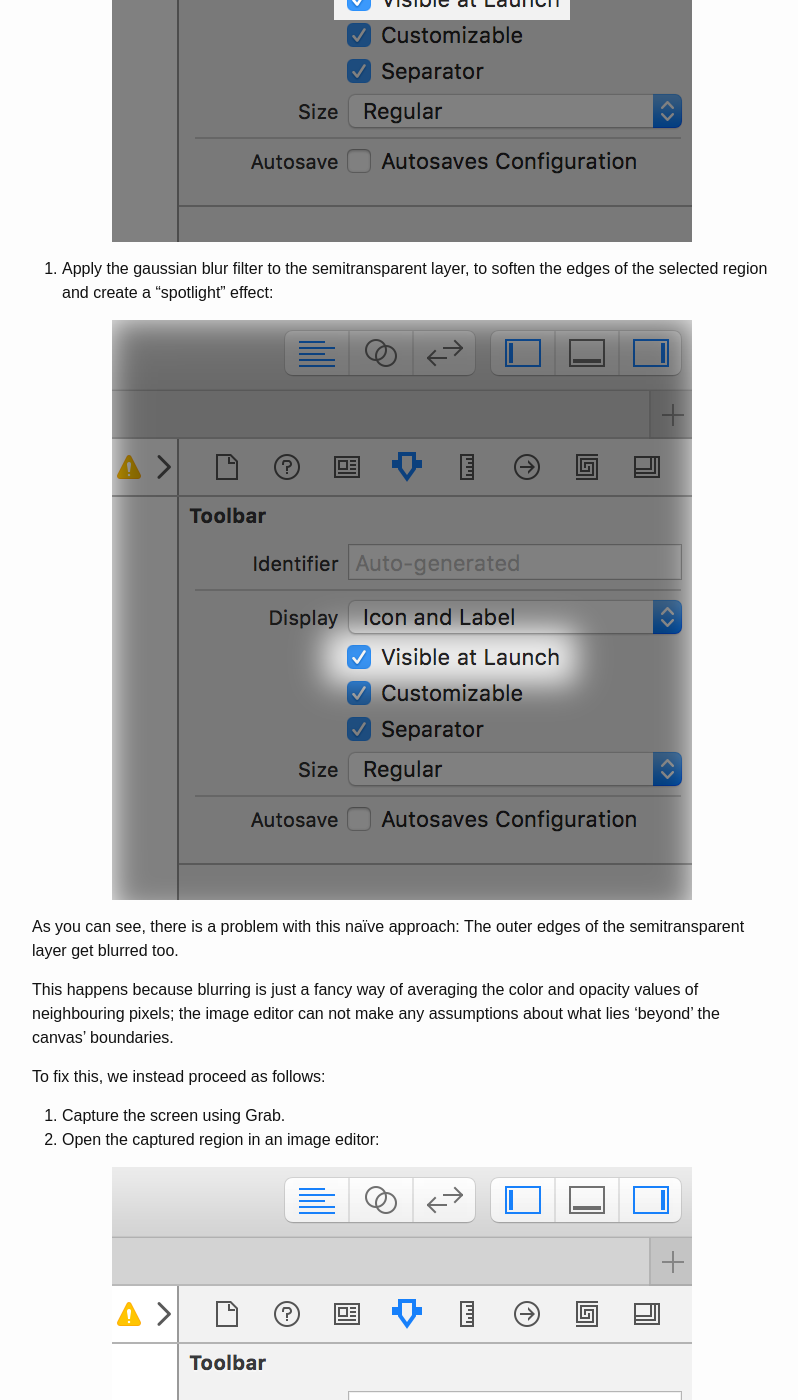
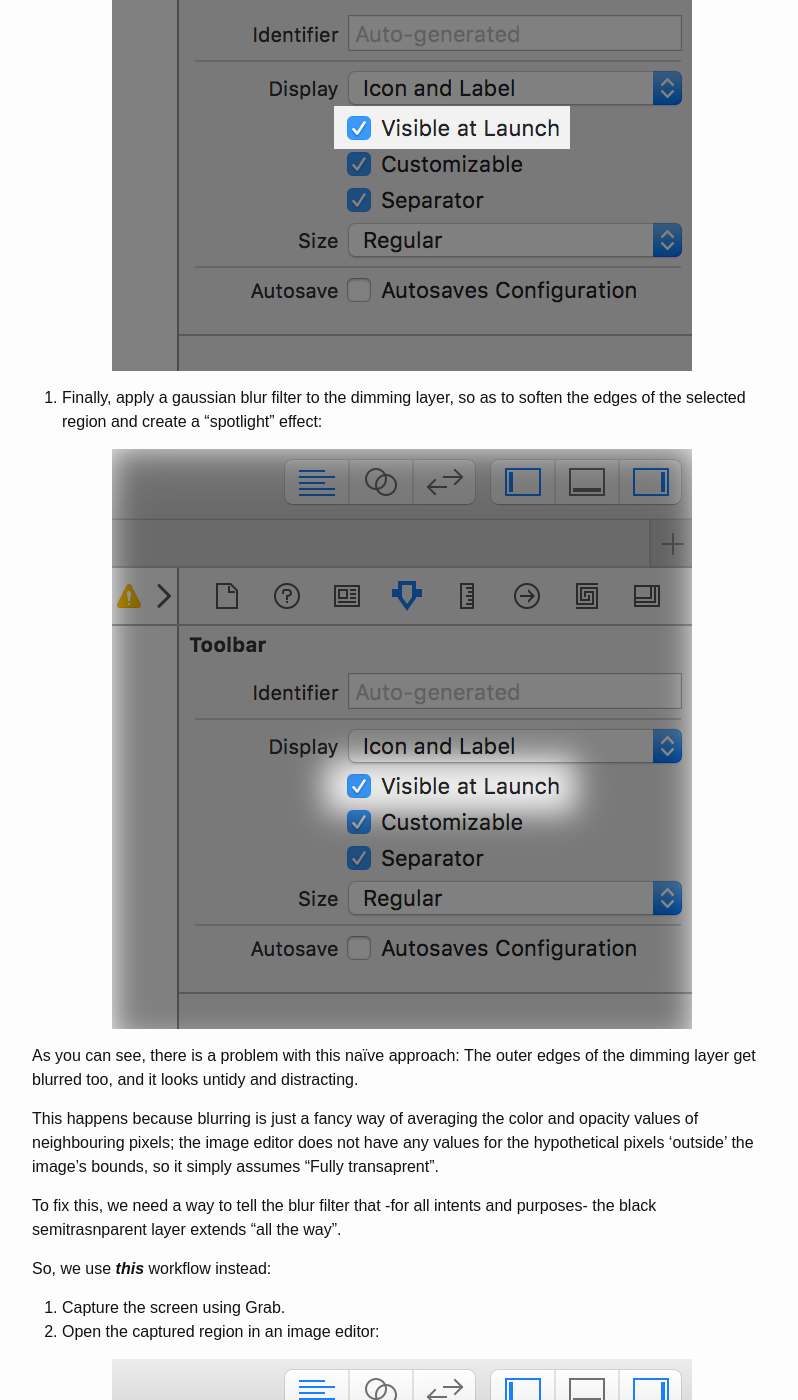
Before and after one commit to nicolas-miari/nicolas-miari.github.io, a Jekyll site: the page built from _posts/2016-03-17-highlighting.markdown, in a window 1280 px wide and 1400 px high, scrolled down 2590 px. Shown: the whole window, without its empty margins (238-1036 px from the left). Built offline with Jekyll 4.4.1, drawn with Linux system fonts in a browser that asks for light colours; some of the changed text lies outside the part shown.

Commit message:
Improved text

```diff
--- a/_posts/2016-03-17-highlighting.markdown
+++ b/_posts/2016-03-17-highlighting.markdown
@@ -1,73 +1,88 @@
 ---
 layout: post
-title:  "Highlighting a Region of an Image"
+title:  "Highlighting a Region of Interest in an Image"
 date:   2016-03-17 14:10:00 +0900
-categories: apps
+categories: graphic design
 ---
 
-Every now and then I need to post an image highlighting a certain region in it -a UI
-element that the reader should tap/click, an area of interest, etc., like this one:
+Every now and then I need to post an image highlighting a certain subregion of
+it. For example, a UI element that the reader should tap/click, an area of
+interest, etc., like this one:
 
 ![05](/assets/images/highlighting/r05@2x.png){: .center-image }
+
+_(I want to show the user where the "Visible at launch" checkbox is)_
 
 
 The way I end up making such images is as follows:
 
-1. Capture the screen (e.g. using [Grab][Grab-Link]).
-2. Open the captured region in an image editor (say, [Pixelmator][Pixelmator-Link]):
+1. Capture the screen (e.g. using [Grab][Grab-Link]), and open the resulting
+image in an image editor application (for example, [Pixelmator][Pixelmator-Link]):
 
 ![01](/assets/images/highlighting/original@2x.png){: .center-image }
 
-3. Add a new layer on top of the original image, and paint it black. Make it
-semitransparent by setting the opacity to -say- 50 percent:
+2. Add a new layer on top of the original image, and paint it black. Make it
+semitransparent by setting the opacity to -for example- fifty percent. We will
+call this the _dimming layer_, for obvious reasons:
 
 ![02](/assets/images/highlighting/w02@2x.png){: .center-image }
 
-4. Select the area of interest that you wish to highlight, and hit "delete":
+3. Using the "Rectangular Marquee" or "Elliptical Marquee" tool, the select the
+area of interest that you wish to highlight. Then, select the dimming layer and
+hit 'delete'. This will open a "hole" will in the dimming layer:
 
-![02](/assets/images/highlighting/w03@2x.png){: .center-image }
+![03](/assets/images/highlighting/w03@2x.png){: .center-image }
 
-5. Apply the gaussian blur filter to the semitransparent layer, to soften the
-edges of the selected region and create a "spotlight" effect:
+4. Finally, apply a gaussian blur filter to the dimming layer, so as to soften
+the edges of the selected region and create a "spotlight" effect:
 
-![02](/assets/images/highlighting/w04@2x.png){: .center-image }
+![04](/assets/images/highlighting/w04@2x.png){: .center-image }
 
 As you can see, there is a problem with this naïve approach: The outer edges of
-the semitransparent layer get blurred too.
+the dimming layer get blurred too, and it looks untidy and distracting.
 
 This happens because blurring is just a fancy way of averaging the color and
-opacity values of neighbouring pixels; the image editor can not make any
-assumptions about what lies 'beyond' the canvas' boundaries.
+opacity values of neighbouring pixels; the image editor does not have any values
+for the hypothetical pixels 'outside' the image's bounds, so it simply assumes
+"Fully transaprent".
 
-To fix this, we instead proceed as follows:
+To fix this, we need a way to tell the blur filter that -for all intents and
+purposes- the black semitrasnparent layer extends "all the way".
+
+So, we use **_this_** workflow instead:
 
 1. Capture the screen using Grab.
 2. Open the captured region in an image editor:
 
 ![00](/assets/images/highlighting/original@2x.png){: .center-image }
 
-3. Enlarge the canvas in both dimensions, by a value strictly greater than the
-blur radius you intend to use. (I typically use 100 pixels in both dimensions,
-because it makes it easy to remember the original size):
+3. **Enlarge** the canvas in both dimensions, by a value strictly greater than the
+blur radius you intend to use later:
 
 ![01](/assets/images/highlighting/r01@2x.png){: .center-image }
 
+_(I typically use 100 pixels in both dimensions,
+because it makes it easy to remember the original size. It is comfortably larger
+than the blur radii of my preference: between 10 and 15 pixels)_
+
 4. Add a new layer on top of the original image, and paint it black. Make it
-semitransparent by setting the opacity to -say- 50 percent:
+semitransparent by setting the opacity to -for example- fifty percent:
 
 ![02](/assets/images/highlighting/r02@2x.png){: .center-image }
 
-5. Select the area of interest that you wish to highlight, and hit "delete":
+5. Using the "Rectangular Marquee" or "Elliptical Marquee" tool, the select the
+area of interest that you wish to highlight. Then, select the dimming layer and
+hit 'delete'. This will open a "hole" will in the dimming layer:
 
 ![03](/assets/images/highlighting/r03@2x.png){: .center-image }
 
 
-6. Apply the gaussian blur filter to the semitransparent layer, to soften the
+6. Apply the gaussian blur filter to the dimming layer, to soften the
 edges of the selected region and create a "spotlight" effect:
 
 ![04](/assets/images/highlighting/r04@2x.png){: .center-image }
 
-7. Restore the canvas to its original size:
+7. **Restore** the canvas to its original size:
 
 ![05](/assets/images/highlighting/r05@2x.png){: .center-image }
 
```
